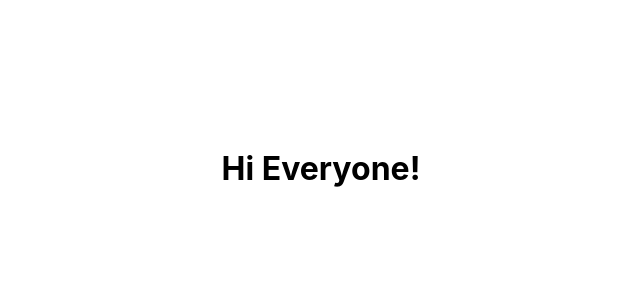
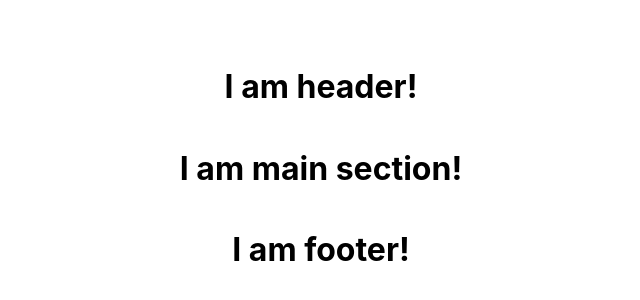
Before and after one commit to zhuravskayalina/social-network, a React (Create React App) app: page / in a window 1280 px wide. Shown: the part 232-532 px from the top of the page, without its empty margins (319-959 px from the left). Built offline with nearby package versions, Linux system fonts and the light colour scheme.

Commit message:
learning components

```diff
--- a/src/App.css
+++ b/src/App.css
@@ -3,6 +3,7 @@
   justify-content: center;
   align-items: center;
   height: 100vh;
+  flex-direction: column;
 
 }
 
--- a/src/App.js
+++ b/src/App.js
@@ -4,10 +4,38 @@ import './App.css';
 const App = () => {
   return (
     <div className="App">
-      <h1>Hi Everyone!</h1>
-
+      <Header/>
+      <Main/>
+      <Footer/>
     </div>
   );
 }
 
+const Header = () => {
+  return (
+    <header className="header">
+      <h1>I am header!</h1>
+
+    </header>
+  );
+}
+
+const Main = () => {
+  return (
+    <main className="main">
+      <h1>I am main section!</h1>
+
+    </main>
+  );
+}
+
+const Footer = () => {
+  return (
+    <footer className="footer">
+      <h1>I am footer!</h1>
+
+    </footer>
+  );
+}
+
 export default App;
```
